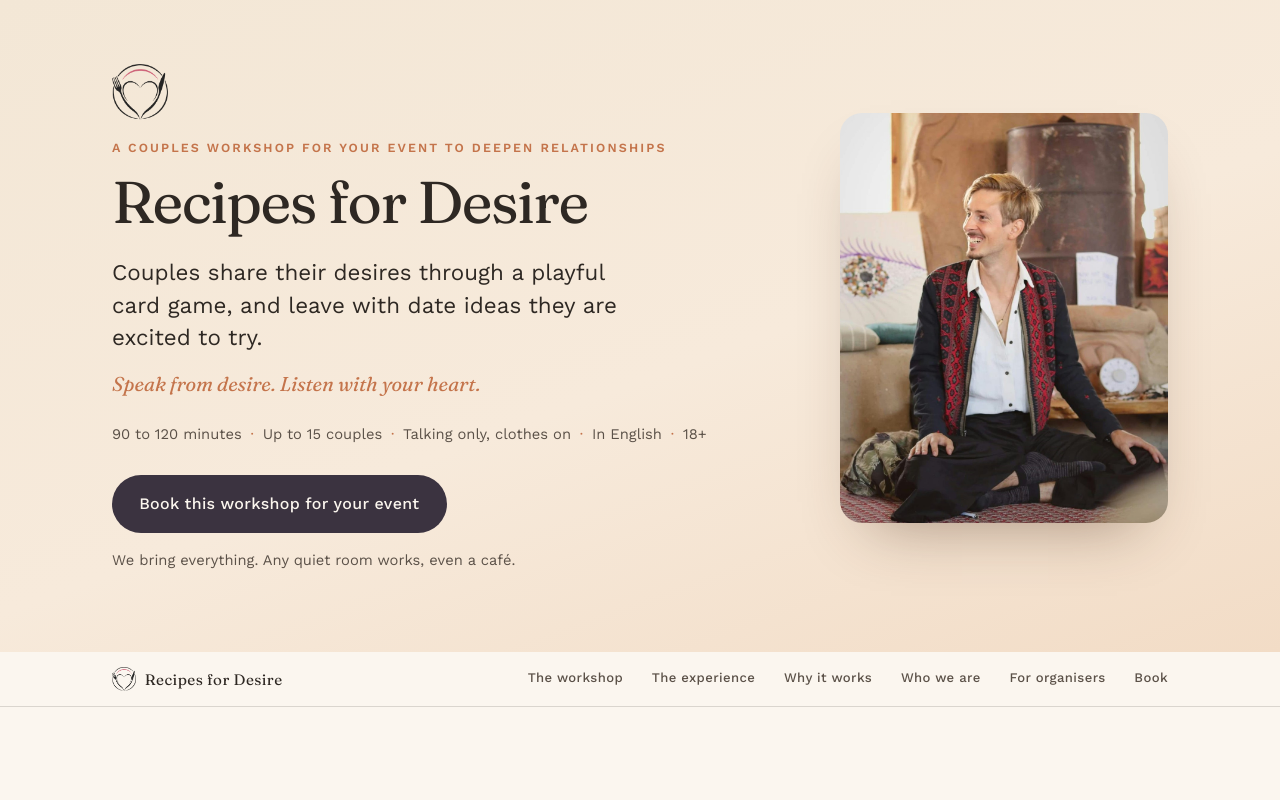
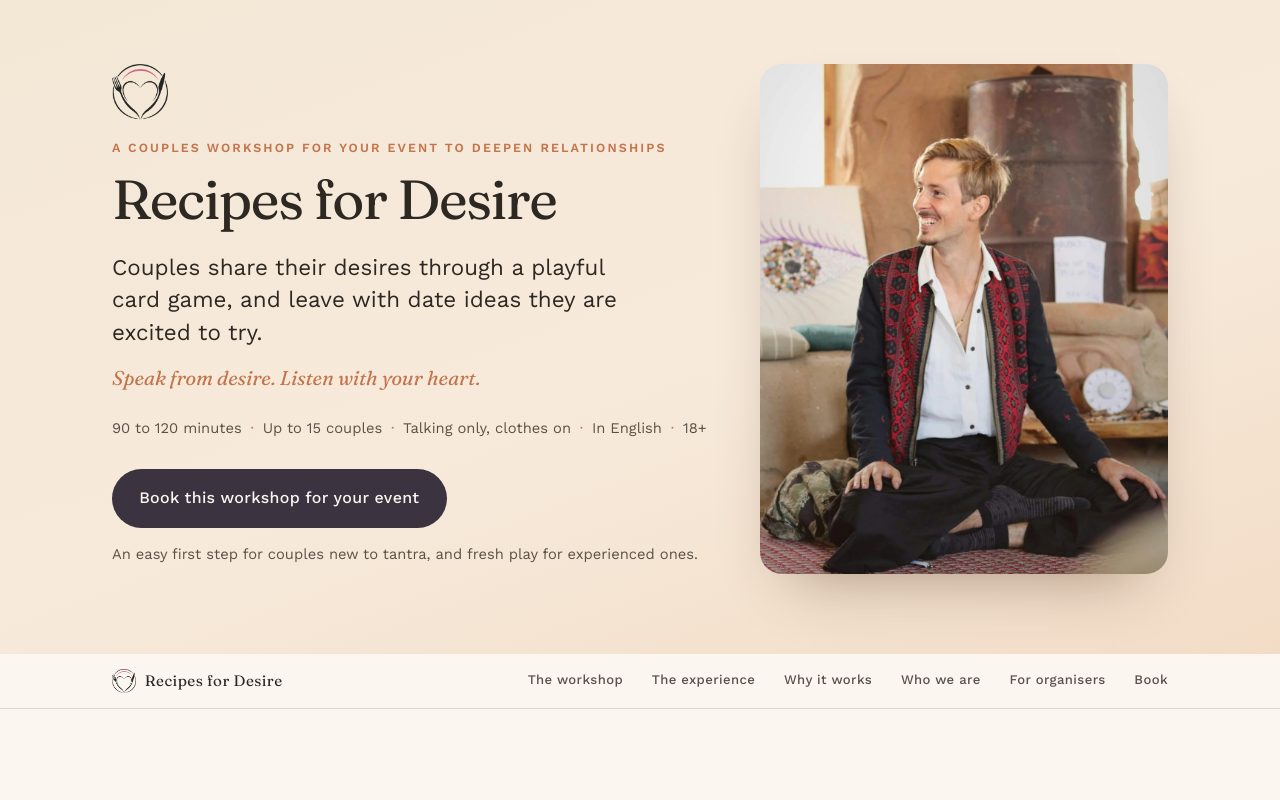
Before and after one commit to ViktorBeregszaszi/recipesfordesire, a plain HTML site: page index.html in a window 1280 px wide. Shown: the top 800 px of the page. Drawn offline with nearby package versions, Linux system fonts and the light colour scheme.

Commit message:
Add files via upload

```diff
--- a/index.html
+++ b/index.html
@@ -106,7 +106,12 @@ figure{margin:0}
    ============================================================ */
 .hero{background:linear-gradient(160deg,var(--paper-warm) 0%,#F7EADB 55%,#F2DCC6 100%)}
 .hero__grid{display:grid;grid-template-columns:minmax(0,1fr);gap:2rem;align-items:center;padding:clamp(1.5rem,5vw,4rem) 0 clamp(3rem,7vw,5rem)}
-@media(min-width:52rem){.hero__grid{grid-template-columns:1.35fr .65fr;gap:3rem}.hero h1{white-space:nowrap}}
+@media(min-width:52rem){
+  .hero__grid{grid-template-columns:1.2fr .8fr;gap:2.25rem;align-items:stretch}
+  .hero h1{white-space:nowrap}
+  .hero__photo{height:100%;min-height:24rem}
+  .hero__photo img{height:100%;aspect-ratio:auto}
+}
 .hero__photo img{
   width:100%;aspect-ratio:4/5;object-fit:cover;object-position:50% 30%;
   border-radius:22px;box-shadow:0 30px 60px -30px rgba(70,40,20,.45);
@@ -117,7 +122,7 @@ figure{margin:0}
 }
 .hero__logo{width:3.5rem;height:auto;margin:0 0 1.1rem}
 .hero__kicker{font-size:.78rem;font-weight:600;letter-spacing:.17em;text-transform:uppercase;color:var(--terracotta);margin:0 0 .6rem}
-.hero h1{font-size:clamp(2.4rem,4.6vw,3.9rem);letter-spacing:-.025em;margin-bottom:.35em}
+.hero h1{font-size:clamp(2.3rem,4.3vw,3.7rem);letter-spacing:-.025em;margin-bottom:.35em}
 .h1__sub{display:block;font-size:.42em;font-weight:400;font-style:italic;letter-spacing:0;color:var(--terracotta);margin-top:.2em}
 .hero__sub{font-size:clamp(1.15rem,2.6vw,1.4rem);line-height:1.45;color:var(--ink);max-width:32rem;margin-bottom:.8rem}
 .hero__line{font-family:var(--display);font-style:italic;font-size:clamp(1.05rem,2.4vw,1.25rem);color:var(--terracotta);margin-bottom:1.4rem}
@@ -255,7 +260,7 @@ input:focus,textarea:focus{border-color:var(--amber)}
       <p class="hero__line">Speak from desire. Listen with your heart.</p>
       <p class="facts"><span>90 to 120 minutes</span><span>Up to 15 couples</span><span>Talking only, clothes on</span><span>In English</span><span>18+</span></p>
       <a class="btn" href="#book">Book this workshop for your event</a>
-      <p class="hero__reassure">We bring everything. Any quiet room works, even a café.</p>
+      <p class="hero__reassure">An easy first step for couples new to tantra, and fresh play for experienced ones.</p>
     </div>
     <figure class="hero__photo">
       <img src="images/viktor-facilitating.jpg" alt="Viktor smiling, seated on a rug while facilitating a workshop" width="1100" height="1650">
@@ -449,6 +454,7 @@ input:focus,textarea:focus{border-color:var(--amber)}
             <li>Floor space with cushions or mats, or tables and chairs</li>
             <li>Soft lighting</li>
             <li>A speaker for quiet music, if one is available</li>
+            <li>Any quiet room works, even a café</li>
           </ul>
         </div>
       </div>
```
